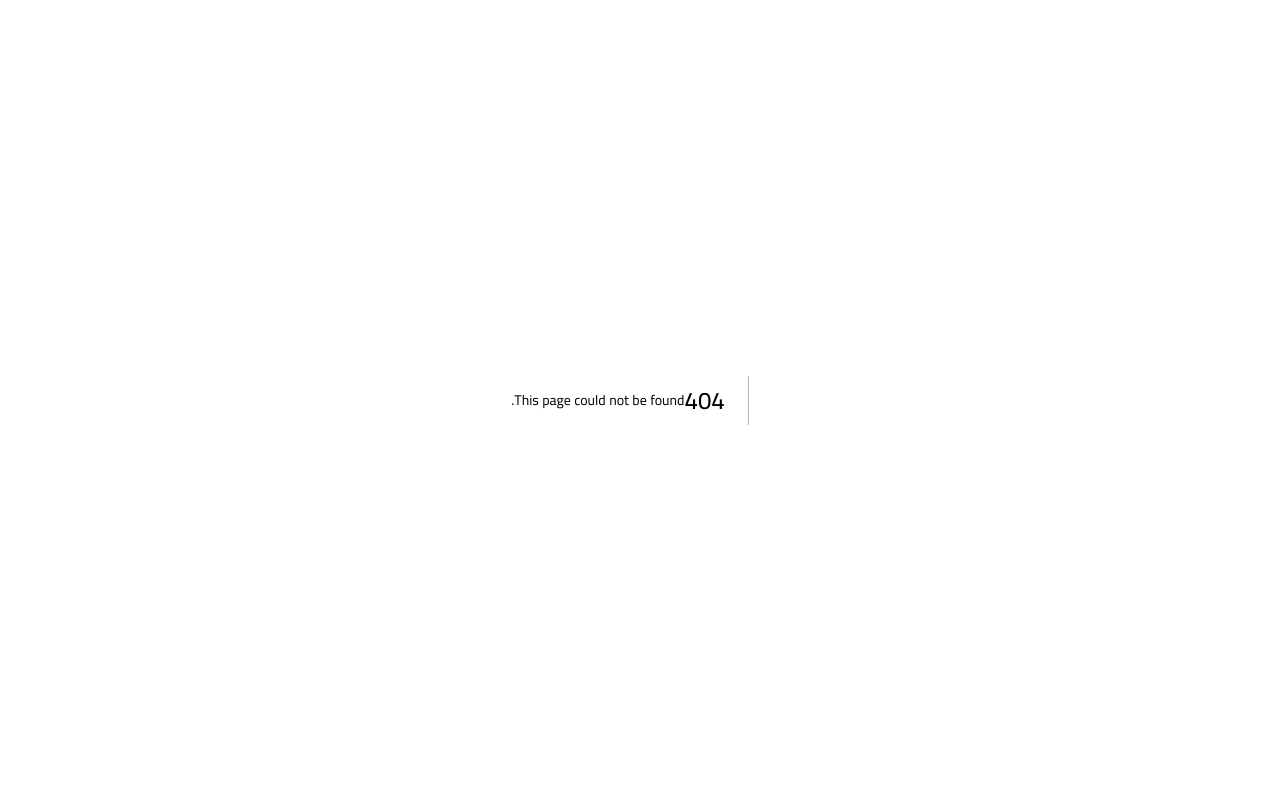
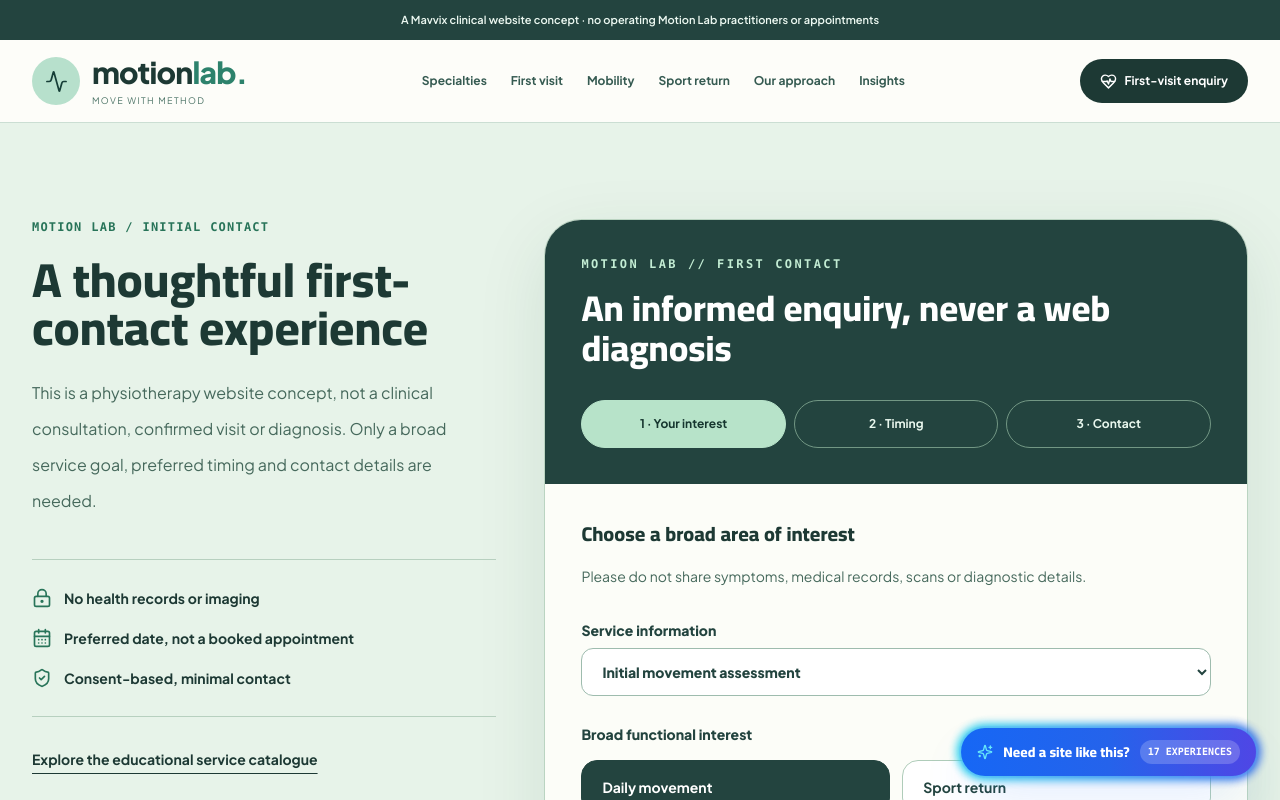
Before and after one commit to mykholy/mavvix_demos, a Next.js app: page /en/preview/physiotherapy/appointment in a window 1280 px wide. Before the commit this address had no page. Shown: the top 800 px of the page. Built offline with nearby package versions, Linux system fonts and the light colour scheme; a web font is replaced by a local one.

Commit message:
feat(motion-lab): authored appointment/page.tsx informational clinic path

```diff
--- /dev/null
+++ b/src/app/[locale]/preview/physiotherapy/appointment/page.tsx
@@ -0,0 +1,16 @@
+import Link from 'next/link';
+import type { Locale } from '@/lib/i18n/config';
+import { MOTION,motionPath } from '@/lib/verticals/physiotherapy/data';
+import { MotionAssessmentForm } from './MotionAssessmentForm';
+import { ShieldCheck,CalendarDays,LockKeyhole,HeartPulse } from 'lucide-react';
+
+export default function MotionAppointment({params:{locale},searchParams}:{params:{locale:Locale};searchParams:{service?:string;goal?:string}}){
+ const ar=locale==='ar',service=MOTION.services.some(s=>s.slug===searchParams.service)?searchParams.service:'',goal=MOTION.intake.goalTypes.includes(searchParams.goal||'')?searchParams.goal:'';
+ return <div className="bg-[#E7F3E9]"><div className="max-w-7xl mx-auto px-5 sm:px-8 py-16 sm:py-24 grid lg:grid-cols-[.66fr_1fr] gap-12">
+ <div className="lg:sticky lg:top-32 self-start"><p className="font-mono text-[#287459] text-xs font-extrabold tracking-widest">MOTION LAB / INITIAL CONTACT</p>
+ <h1 className="motion-display text-4xl sm:text-5xl leading-tight font-black mt-5">{ar?'استفسار منظم قبل زيارة حقيقية':'A thoughtful first-contact experience'}</h1>
+ <p className="text-[#46695C] leading-9 mt-6">{ar?'ده نموذج توضيحي لموقع مركز علاج طبيعي، لا يحجز موعدًا ولا يقيّم حالة طبية. لا تشارك أعراضًا أو صورًا أو تقارير؛ اكتفي بنوع الخدمة والموعد المفضل.':'This is a physiotherapy website concept, not a clinical consultation, confirmed visit or diagnosis. Only a broad service goal, preferred timing and contact details are needed.'}</p>
+ <div className="mt-10 border-y border-[#B7D0BF] py-7 space-y-5">{[[LockKeyhole,ar?'بدون ملفات أو بيانات طبية':'No health records or imaging'],[CalendarDays,ar?'تاريخ مفضل وليس وقتًا مضمونًا':'Preferred date, not a booked appointment'],[ShieldCheck,ar?'نموذج بوضوح وموافقة':'Consent-based, minimal contact']].map(([Icon,copy],i)=><div key={i} className="flex gap-3 items-center text-sm font-bold"><Icon size={20} className="text-[#287459] shrink-0"/>{copy as string}</div>)}</div>
+ <Link href={motionPath(locale,'services')} className="inline-block mt-8 underline underline-offset-8 font-bold text-sm">{ar?'اقرأ الخدمات أولًا':'Explore the educational service catalogue'}</Link>
+ </div><MotionAssessmentForm locale={locale} service={service} goal={goal}/></div></div>;
+}
```
